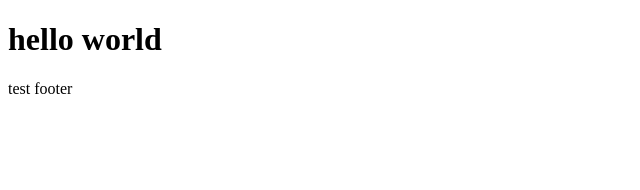
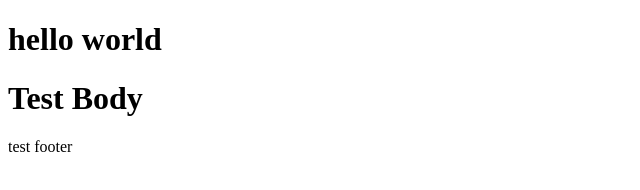
Before and after one commit to canecadarla/test, a plain HTML site: page index.html in a window 1280 px wide. Shown: the whole page, without its empty margins (0-640 px from the left). Drawn offline with Linux system fonts and the light colour scheme.

Commit message:
added body

```diff
--- a/index.html
+++ b/index.html
@@ -9,6 +9,10 @@
 <body>
     <h1>hello world</h1>
 
+    <main>
+        <h1>Test Body</h1>
+    </main>
+
     <footer>test footer</footer>
 </body>
 </html>
```
